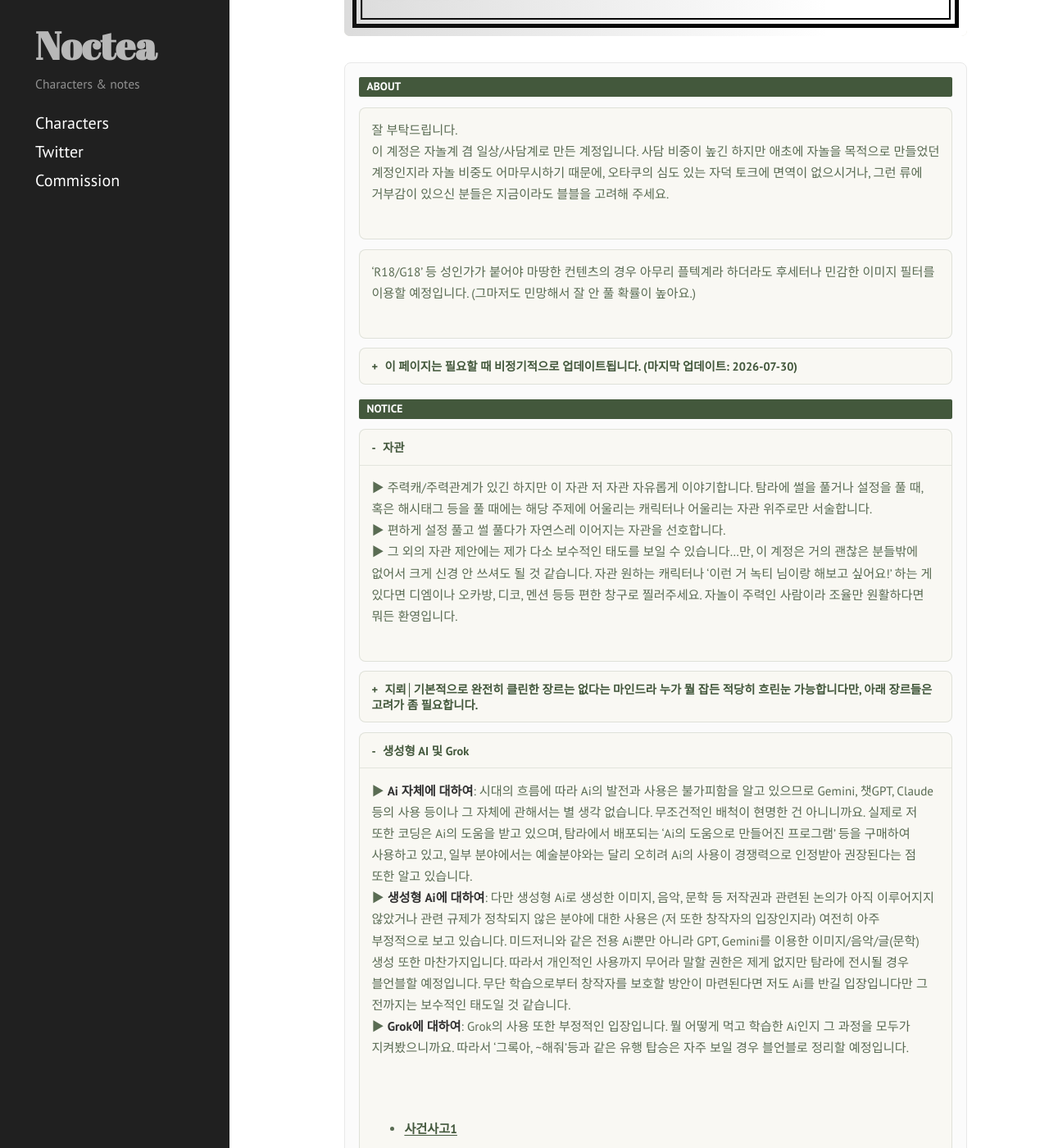
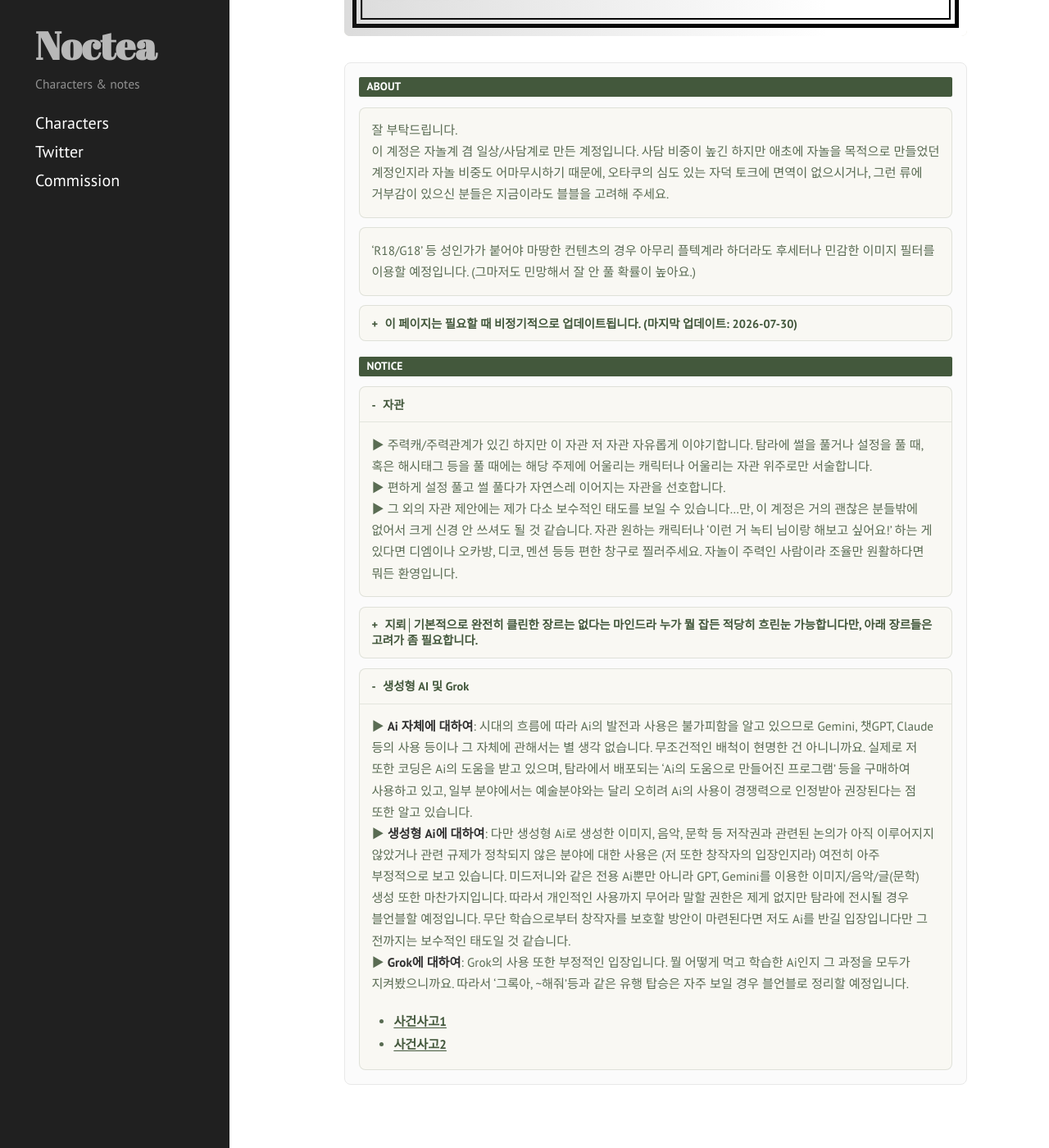
Before and after one commit to mistynocturn-design/noctea-characters, a Jekyll site: the page built from index.html, in a window 1280 px wide and 1400 px high, scrolled down 289 px. Shown: the whole window at 82% size. Built offline with Jekyll 4.4.1, drawn with Linux system fonts in a browser that asks for light colours; some web fonts are replaced; the list of posts is cut into pages by our own code.

Commit message:
Update hyde.css

```diff
--- a/public/css/hyde.css
+++ b/public/css/hyde.css
@@ -3593,9 +3593,13 @@ a.sidebar-nav-item:hover,a.sidebar-nav-item:focus{color:#baa7bf;text-decoration:
 .home-details { --character-accent: var(--home-accent); --character-soft: var(--home-soft); --character-ink: var(--home-ink); --character-section-text: #fff; margin-top: clamp(1rem, 2.5vw, 1.75rem); width: 100%; }
 .home-details-content { color: var(--home-ink); font-size: .78rem; line-height: 1.8; min-height: 7rem; padding: 1rem 1.1rem 1.2rem; }
 .home-detail-plain .character-detail-content { border-top: 0; }
-.home-markdown { white-space: pre-line; }
+.home-markdown p { white-space: pre-line; }
 .home-markdown > :first-child { margin-top: 0; }
 .home-markdown > :last-child { margin-bottom: 0; }
+.home-markdown ul,
+.home-markdown ol { margin: .35rem 0; padding-left: 1.35rem; }
+.home-markdown li { margin: .12rem 0; }
+.home-markdown li > p { margin: 0; }
 .home-markdown a { color: var(--home-accent); font-weight: 600; text-decoration: underline; text-underline-offset: .16em; }
 .home-markdown a:hover,
 .home-markdown a:focus { color: color-mix(in srgb, var(--home-accent) 72%, #000); }
```
